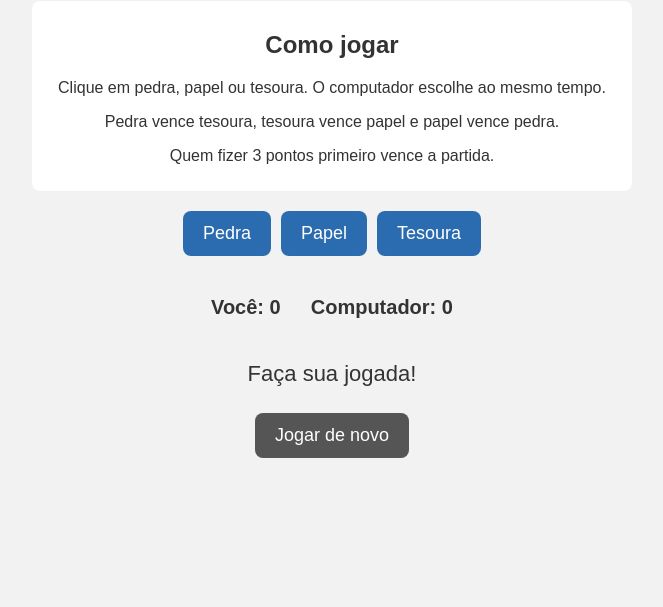
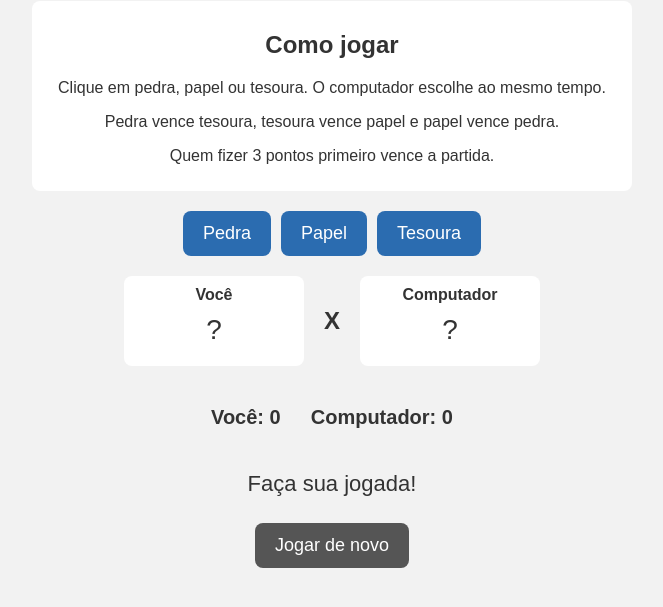
Before and after one commit to vanessalonardelli/pedra-papel-tesoura, a plain HTML site: page index.html in a window 1280 px wide. Shown: the part 99-706 px from the top of the page, without its empty margins (308-971 px from the left). Drawn offline with Linux system fonts and the light colour scheme.

Commit message:
Adicionando arena mostrando a jogada de cada lado

```diff
--- a/css/estilo.css
+++ b/css/estilo.css
@@ -57,3 +57,33 @@ body {
   background-color: #555;
   color: #fff;
 }
+.arena {
+  display: flex;
+  justify-content: center;
+  align-items: center;
+  gap: 20px;
+  margin-bottom: 20px;
+}
+
+.lado {
+  background-color: #fff;
+  border-radius: 8px;
+  width: 160px;
+  padding: 10px;
+}
+
+.nome {
+  font-weight: bold;
+  margin: 0;
+}
+
+.jogada {
+  font-size: 28px;
+  text-transform: capitalize;
+  margin: 10px 0;
+}
+
+.versus {
+  font-size: 24px;
+  font-weight: bold;
+}
--- a/index.html
+++ b/index.html
@@ -23,6 +23,18 @@
     <button class="botao-escolha" data-escolha="tesoura">Tesoura</button>
   </section>
 
+    <section class="arena">
+    <div class="lado">
+      <p class="nome">Você</p>
+      <p id="jogada-jogador" class="jogada">?</p>
+    </div>
+    <p class="versus">X</p>
+    <div class="lado">
+      <p class="nome">Computador</p>
+      <p id="jogada-computador" class="jogada">?</p>
+    </div>
+  </section>
+
   <section class="placar">
     <p>Você: <span id="pontos-jogador">0</span></p>
     <p>Computador: <span id="pontos-computador">0</span></p>
--- a/js/jogo.js
+++ b/js/jogo.js
@@ -1,20 +1,16 @@
-// opções do jogo
 const opcoes = ['pedra', 'papel', 'tesoura'];
 
-// sorteia a jogada do computador
 function escolhaDoComputador() {
   const indice = Math.floor(Math.random() * opcoes.length);
   return opcoes[indice];
 }
 
-// quem cada opção vence
 const regras = {
   pedra: 'tesoura',
   papel: 'pedra',
   tesoura: 'papel'
 };
 
-// vê quem ganhou a rodada
 function verificarVencedor(jogador, computador) {
   if (jogador === computador) {
     return 'empate';
@@ -25,14 +21,19 @@ function verificarVencedor(jogador, computador) {
   }
 }
 
-// elementos da tela
 const botoesEscolha = document.querySelectorAll('.botao-escolha');
 const textoResultado = document.querySelector('#resultado');
+const jogadaJogador = document.querySelector('#jogada-jogador');
+const jogadaComputador = document.querySelector('#jogada-computador');
 
-// joga uma rodada
+
 function jogarRodada(escolhaJogador) {
   const escolhaComputador = escolhaDoComputador();
   const vencedor = verificarVencedor(escolhaJogador, escolhaComputador);
+  jogadaJogador.textContent = escolhaJogador;
+  jogadaComputador.textContent = escolhaComputador;
+
+  if (vencedor === 'empate') {
 
   if (vencedor === 'empate') {
     textoResultado.textContent = 'Empate! Os dois escolheram ' + escolhaJogador + '.';
@@ -43,7 +44,6 @@ function jogarRodada(escolhaJogador) {
   }
 }
 
-// coloca o clique em cada botão
 for (const botao of botoesEscolha) {
   botao.addEventListener('click', function () {
     jogarRodada(botao.dataset.escolha);
```
